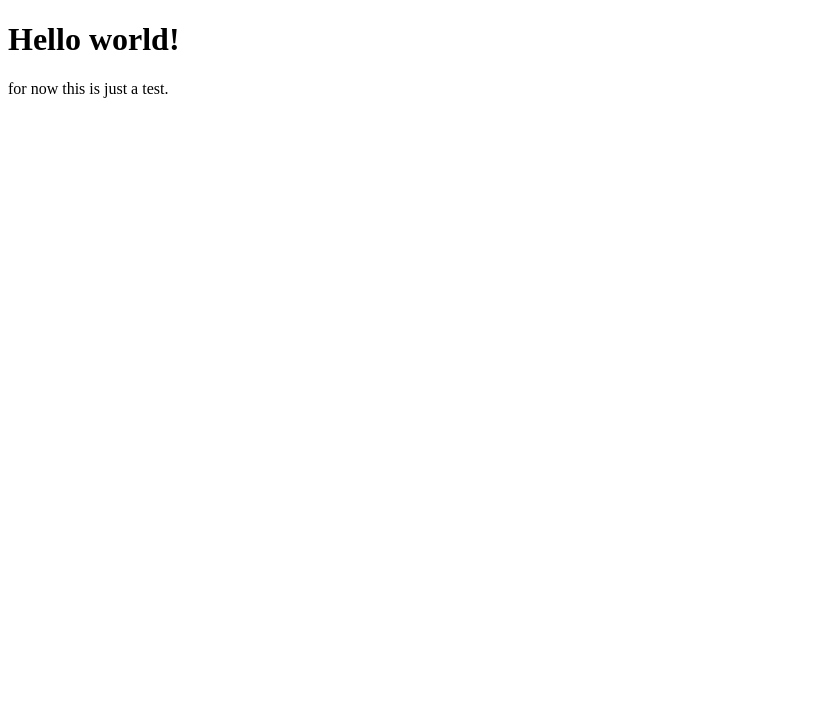
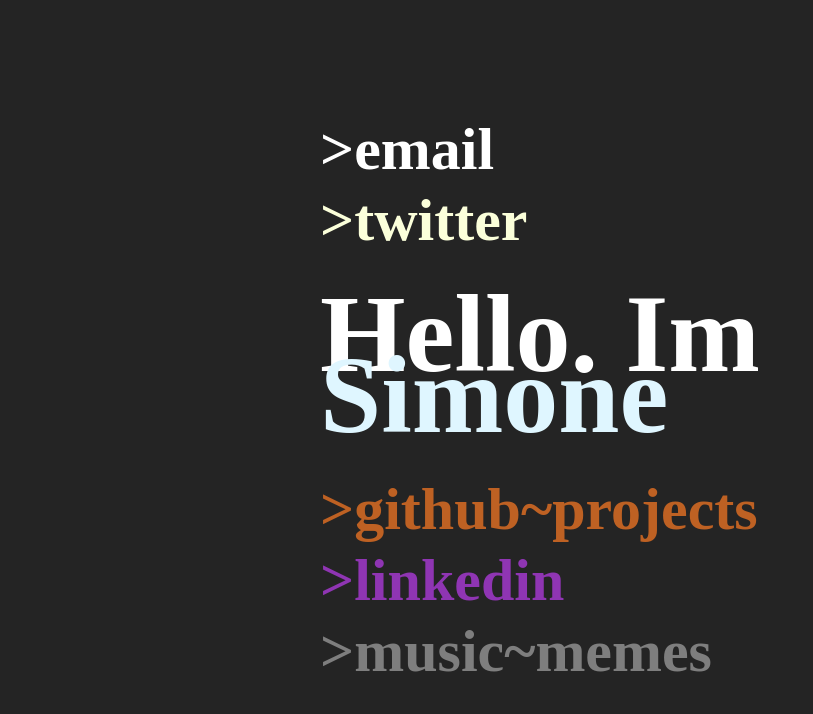
Before and after one commit to suerioh/suerioh.github.io, a plain HTML site: page index.html in a window 1280 px wide. Shown: the whole page, without its empty margins (0-813 px from the left). Drawn offline with Linux system fonts and the light colour scheme.

Commit message:
first draft

```diff
--- a/index.html
+++ b/index.html
@@ -1,8 +1,25 @@
 <!DOCTYPE html>
+<html lang="en">
 
-<html>
-    <body>
-    <h1>Hello world!</h1>
-        <p>for now this is just a test.</p>
-    </body>
+<head>
+    <meta charset="UTF-8">
+    <meta name="viewport" content="width=device-width, initial-scale=1.0">
+    <meta name="author" content="Simone Favaro">
+    <meta name="description" content="My personal page. Here you can find my links.">
+    <title>Simone Favaro</title>
+    <link href="style.css" rel="stylesheet">
+    <link href="script.js" rel="stylesheet">
+</head>
+
+<body>
+    <div class="center">
+        <a href="mailto:simfavaro@gmail.com"><h2>>email</h2></a>
+        <a href="https://twitter.com/simonefavaro96"><h2><twitter>>twitter</twitter></h2></a>
+        <h1>Hello. Im <simone>Simone</simone></h1>
+        <a href="https://github.com/suerioh"><h2><github>>github~projects</github></h2></a>
+        <a href="https://www.linkedin.com/in/favarosimone"><h2><linkedin>>linkedin</linkedin></h2></a>
+        <a href="https://www.youtube.com/channel/UCET4AUJGbIkwXPPPvo_Sq1g"><h2><music>>music~memes</music></h2></a>
+    </div>
+</body>
+
 </html>
--- /dev/null
+++ b/style.css
@@ -0,0 +1,41 @@
+.center {
+    margin: 0;
+    position: absolute;
+    top: 50%;
+    left: 50%;
+    -ms-transform: translate(-50%, -50%);
+    transform: translate(-50%, -50%);
+}
+body {
+    background-color: rgb(36, 36, 36);
+}
+h1 {
+    color: white;
+    font-family: "zwizz";
+    font-size: 110px;
+    line-height: 55%;
+}
+h2 {
+    color: white;
+    font-family: "zwizz";
+    font-size: 60px;
+    line-height: 35%;
+}
+twitter {
+    color:rgb(251, 255, 218)
+}
+linkedin {
+    color:rgb(143, 53, 179)
+}
+github {
+    color:rgb(190, 97, 35)
+}
+simone {
+    color:rgb(223, 246, 255)
+}
+music {
+    color:rgb(126, 126, 126)
+}
+a {
+    text-decoration: none;
+}
```
Also changed, not shown: media/bg.jpeg (added), script.js (added).
